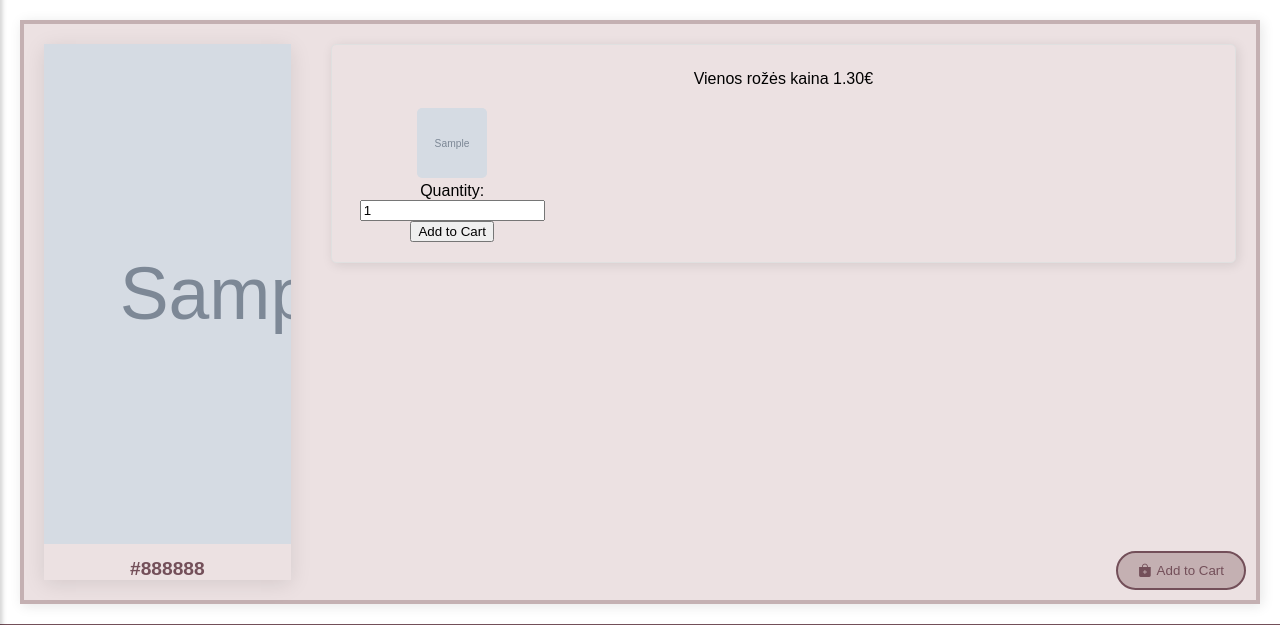
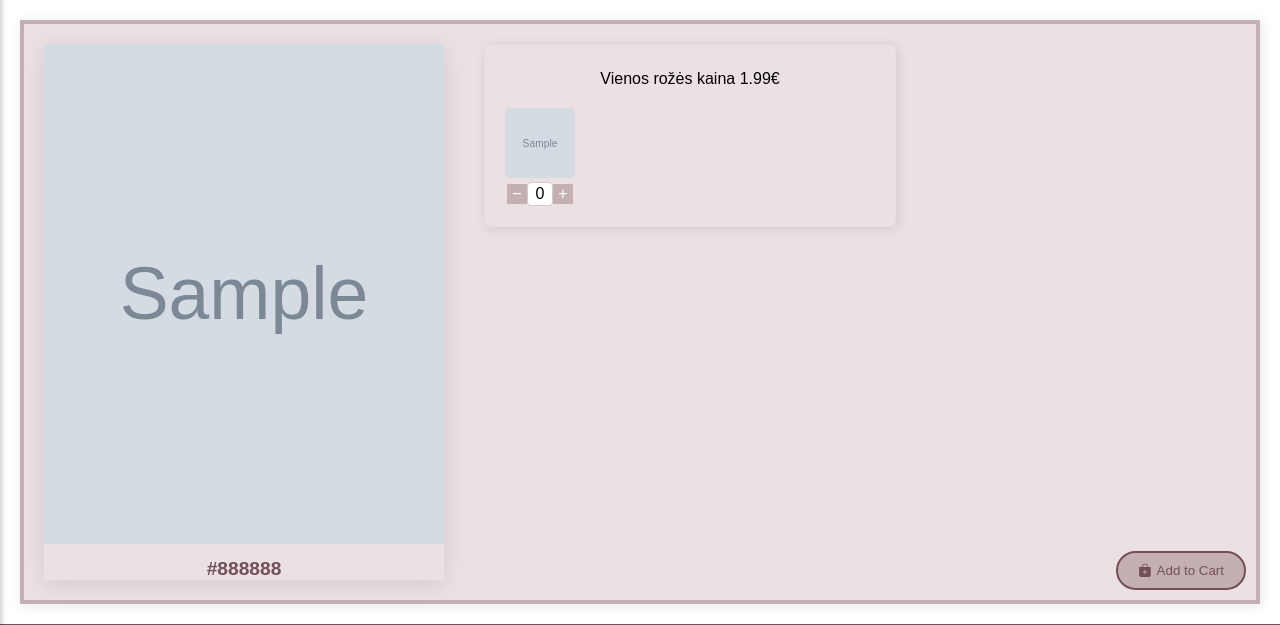
Before and after one commit to EvelinaBog/BogorShop, a Django app: page /flowers/ in a window 1280 px wide. Shown: the part 81-706 px from the top of the page. Run offline with Django 5.2, Linux system fonts and the light colour scheme; tables that the repository leaves empty hold one stand-in row (values such as "Sample post"); grey boxes marked "Sample" are stand-in pictures.

Commit message:
changes (flowers.html; cart.html; views.py)

```diff
--- a/mysite/mysite/settings.py
+++ b/mysite/mysite/settings.py
@@ -50,6 +50,10 @@
     'django.contrib.messages.middleware.MessageMiddleware',
     'django.middleware.clickjacking.XFrameOptionsMiddleware',
 ]
+SESSION_COOKIE_AGE = 1209600  # Two weeks (default)
+SESSION_EXPIRE_AT_BROWSER_CLOSE = False
+SESSION_SAVE_EVERY_REQUEST = True
+
 
 ROOT_URLCONF = 'mysite.urls'
 
--- a/mysite/shop/templates/base.html
+++ b/mysite/shop/templates/base.html
@@ -172,6 +172,39 @@
             font-size: 20px;
             z-index: 1500;
         }
+
+            .quantity-selector {
+        display: flex;
+        align-items: center;
+        justify-content: center;
+    }
+
+    .btn {
+        background-color: #C4B0B2;
+        color: white;
+        border: none;
+        padding: 10px;
+        font-size: 16px;
+        cursor: pointer;
+        width: 20px;
+        height: 20px;
+        display: flex;
+        align-items: center;
+        justify-content: center;
+    }
+
+    .btn:hover {
+        background-color: #734F59;
+    }
+
+    .quantity-input {
+        width: 20px;
+        text-align: center;
+        border: 1px solid #ccc;
+        border-radius: 4px;
+        height: 20px;
+        font-size: 16px;
+    }
     </style>
 </head>
 <body>
--- a/mysite/shop/templates/flowers.html
+++ b/mysite/shop/templates/flowers.html
@@ -8,7 +8,6 @@
         background-color: #f9f9f9;
         font-family: Arial, sans-serif;
         color: #333;
-
     }
 
     .container {
@@ -46,7 +45,6 @@
         color: #734F59;
     }
 
-
     .color-thumbnails {
         display: flex;
         justify-content: center;
@@ -82,11 +80,61 @@
     }
 
     .card-body {
+        flex-direction: column;
+        align-items: center;
+        justify-content: center;
         padding: 10px;
         background-color: #ECE1E2 !important;
         box-shadow: 0 2px 10px rgba(0, 0, 0, 0.1);
+        display: grid;
+        grid-template-columns: repeat(auto-fit, minmax(200px, 1fr)); /* Create responsive grid columns */
+        gap: 20px; /* Space between grid items */
+        justify-items: center; /* Horizontally center items */
+        align-items: center; /* Vertically center items */
+        width: 100%; /* Full width of the container */
+        padding: 20px; /* Optional padding for the grid */
     }
 
+    .input-group {
+        max-width: 120px;
+        margin: 0 auto;
+    }
+
+    .input-group-sm .form-control {
+        height: 32px;
+        font-size: 14px;
+        width: 60px;
+    }
+
+    /* Hide the arrows for input[type=number] */
+    input[type=number]::-webkit-outer-spin-button,
+    input[type=number]::-webkit-inner-spin-button {
+        -webkit-appearance: none;
+        margin: 0;
+    }
+
+    input[type=number] {
+        -moz-appearance: textfield; /* Firefox */
+    }
+
+    button[type="submit"] {
+        background-color: #734F59;
+        color: white;
+        padding: 10px 20px;
+        border: none;
+        border-radius: 5px;
+        cursor: pointer;
+    }
+
+    button[type="submit"]:hover {
+        background-color: #855832;
+    }
+
+    .btn-icon {
+        padding: 0;
+        width: 30px;
+        height: 30px;
+    }
 </style>
 
 {% block content %}
@@ -96,9 +144,29 @@
 
         thumbnails.forEach(function(thumbnail) {
             thumbnail.addEventListener('click', function() {
-                var imageUrl = this.dataset.imageUpload || this.src;  // Get the image URL
+                var imageUrl = this.dataset.imageUpload || this.src;  // Get the image URL from `image_upload` or fallback to `src`
                 var productColor = this.dataset.color;  // Get the color from the data-color attribute
                 changeImage(imageUrl, productColor);  // Pass both image URL and color
+            });
+        });
+
+        // Quantity selector logic
+        var quantitySelectors = document.querySelectorAll('.quantity-selector');
+        quantitySelectors.forEach(function(selector) {
+            var minusBtn = selector.querySelector('[data-bs-step="down"]');
+            var plusBtn = selector.querySelector('[data-bs-step="up"]');
+            var quantityInput = selector.querySelector('input');
+
+            minusBtn.addEventListener('click', function() {
+                var qty = parseInt(quantityInput.value);
+                if (qty > 0) {
+                    quantityInput.value = qty - 1;
+                }
+            });
+
+            plusBtn.addEventListener('click', function() {
+                var qty = parseInt(quantityInput.value);
+                quantityInput.value = qty + 1;
             });
         });
     });
@@ -118,8 +186,8 @@
         }
     }
 
+</script>
 
-</script>
 <div class="row mb-4">
     <div class="col-md-12">
         <div class="card-body"
@@ -137,55 +205,61 @@
                 </div>
             </div>
 
-            {% csrf_token %}
             <div class="mt-4">
-                <div class="card shadow-sm" style="background-color: #ECE1E2;">
+                <div class="card shadow-sm"
+                     style="background-color: #ECE1E2;">
                     <div class="card-body">
                         <div class="col-md-12">
                             <div class="thumbnail-container"
                                  style="text-align: center; margin-top: 5px; position: relative;">Vienos rožės kaina
-                                1.30€
+                                1.99€
                             </div>
 
+                            <!-- Form for adding products to cart -->
+                            <form id="cart-form" method="POST" action="{% url 'shop:add_to_cart_bulk' %}">
+                                {% csrf_token %}
                                 <div class="color-thumbnails"
-                                 style="display: grid; grid-template-columns: repeat(4, 1fr); gap: 20px;">
+                                     style="display: grid; grid-template-columns: repeat(4, 1fr); gap: 30px;">
                                     {% for product in flowers_data %}
                                     <div class="thumbnail-container" style="text-align: center; margin-top: 20px;">
                                         <img src="{{ product.image.url }}"
-                                         class="color-thumbnail"
-                                         data-image-upload="{% if product.image_upload %}{{ product.image_upload.url }}{% else %}{{ product.image.url }}{% endif %}"
-                                         data-color="{{ product.color }}" style="max-width: 70px; height: 70px;"
-                                         alt="{{ product.color }}">
-                                    {{ form.product }}
-                                    <form action="{% url 'shop:add_to_cart' product.id %}" method="POST">
-
-                                        {% csrf_token %}
-                                        <label for="quantity">Quantity:</label>
-                                        <input type="number" id="quantity-{{ product.id }}" name="quantity" value="1"
-                                               min="1">
-                                        <button type="submit">Add to Cart</button>
-                                    </form>
-
-
+                                             data-image-upload="{% if product.image_upload %}{{ product.image_upload.url }}{% endif %}"
+                                             alt="{{ product.color }}" class="color-thumbnail"
+                                             data-color="{{ product.color }}" style="max-width: 70px; height: 70px;">
+                                        <div class="input-group input-group-sm quantity-selector quantity-selector-sm">
+                                            <button type="button" class="btn btn-secondary btn-minus"
+                                                    data-bs-step="down">
+                                                <span>−</span>
+                                            </button>
+                                            <input type="text" id="inputQuantitySelectorSm-{{ product.id }}"
+                                                   class="form-control quantity-input"
+                                                   name="quantities[]" value="0" min="0" max="10"
+                                                   aria-live="polite" aria-label="Quantity selector">
+                                            <button type="button" class="btn btn-secondary btn-plus" data-bs-step="up">
+                                                <span>+</span>
+                                            </button>
+                                            <input type="hidden" name="products[]" value="{{ product.id }}">
+                                        </div>
                                     </div>
                                     {% endfor %}
+                                </div>
+
+                                <!-- Add to Cart button moved inside the form -->
+                                <button type="submit" class="btn-add-to-cart rounded-pill"
+                                        style="position: absolute; bottom: 10px; right: 10px;
+                                                background-color: #C4B0B2; color: #734F59;
+                                                padding: 10px 20px; border: 2px solid #734F59;
+                                                border-radius: 50px;">
+                                    <i class="bi bi-bag-plus-fill" style="margin-right: 5px; color: #734F59;"></i>Add to
+                                    Cart
+                                </button>
+                            </form>
+                        </div>
+                    </div>
                 </div>
             </div>
         </div>
     </div>
 </div>
 
-            <button type="submit" class="btn-add-to-cart rounded-pill"
-                    style="position: absolute; bottom: 10px; right: 10px;
-                                background-color: #C4B0B2; color: #734F59;
-                                padding: 10px 20px; border: 2px solid #734F59;
-                                border-radius: 50px;">
-                <i class="bi bi-bag-plus-fill" style="margin-right: 5px; color: #734F59;"></i>Add to Cart
-            </button>
-        </div>
-
-    </div>
-</div>
-
-
 {% endblock %}
--- a/mysite/shop/urls.py
+++ b/mysite/shop/urls.py
@@ -11,7 +11,7 @@
     path('decorations', views.decoration, name='decorations'),
     path('cart/', views.view_cart, name='cart'),
     path('cart/', views.view_cart, name='view_cart'),
-    path('add/<int:product_id>/', views.add_to_cart, name='add_to_cart'),
+    path('add/', views.add_to_cart_bulk, name='add_to_cart_bulk'),
     path('remove/<int:item_id>/', views.remove_from_cart, name='remove_from_cart'),
 
 ]
--- a/mysite/shop/views.py
+++ b/mysite/shop/views.py
@@ -1,8 +1,11 @@
 from django.shortcuts import render, redirect, get_object_or_404
 from django.views.decorators.cache import never_cache
 
-from .models import Order, Products, Decorations, CartItem
+from .models import Order, Products, Decorations, CartItem, Cart
 from .models import UploadedImage
+from django.utils.decorators import decorator_from_middleware
+from django.middleware.cache import CacheMiddleware
+from django.views.decorators.cache import cache_control
 
 
 def index(request):
@@ -28,6 +31,8 @@
     return render(request, template_name='index.html', context=context)
 
 
+@cache_control(no_cache=True, must_revalidate=True, no_store=True)
+@never_cache
 def flower(request):
     flowers_data = Products.objects.all()
     first_product = flowers_data.first()  # Get the first product
@@ -50,56 +55,46 @@
     return render(request, 'decorations.html', context)
 
 
-def add_to_cart(request, product_id):
-    product = get_object_or_404(Products, id=product_id)
-    qty = int(request.POST.get('quantity', 1))
+def get_or_create_cart(request):
+    if request.user.is_authenticated:
+        cart, created = Cart.objects.get_or_create(user=request.user)
+    else:
+        session_key = request.session.session_key or request.session.create()
+        cart, created = Cart.objects.get_or_create(session_key=session_key)
+    return cart
 
-    if request.user.is_authenticated:
-        # Logic for authenticated users
-        cart_item, created = CartItem.objects.get_or_create(product=product, user=request.user)
-        cart_item.qty += qty
-        cart_item.price = product.price  # Ensure price is updated from product
-        cart_item.save()
-    else:
-        # Logic for anonymous users
-        cart = request.session.get('cart', {})
-        if product_id in cart:
-            cart[product_id]['quantity'] += qty  # Increment quantity
-            cart[product_id]['price'] = str(product.price)  # Update price to reflect changes
-        else:
-            cart[product_id] = {
-                'quantity': qty,
-                'price': str(product.price)  # Store the price as a string
-            }
 
-        request.session['cart'] = cart  # Save updated cart back to session
-        request.session.modified = True  # Mark session as modified
+@cache_control(no_cache=True, must_revalidate=True, no_store=True)
+@never_cache
+def add_to_cart_bulk(request):
+    if request.method == 'POST':
+        cart = get_or_create_cart(request)
+        product_ids = request.POST.getlist('products[]')
+        quantities = request.POST.getlist('quantities[]')
+
+        for product_id, quantity in zip(product_ids, quantities):
+            product = get_object_or_404(Products, id=product_id)
+            quantity = int(quantity)
+
+            cart_item, created = CartItem.objects.get_or_create(cart=cart, product=product)
+            cart_item.quantity += quantity
+            cart_item.save()
 
     return redirect('shop:view_cart')
 
 
+@cache_control(no_cache=True, must_revalidate=True, no_store=True)
 @never_cache
 def view_cart(request):
-    cart = request.session.get('cart', {})
-    cart_items = []
-    total_price = 0
-
-    for product_id, item in cart.items():
-        product = get_object_or_404(Products, id=product_id)  # Retrieve product info
-        qty = item['quantity']
-        item_price = product.price * qty  # Calculate the total price for this item
-        total_price += item_price
-        cart_items.append({
-            'id': product_id,
-            'color': product.color,
-            'qty': qty,
-            'price': item_price
-        })
+    cart = get_or_create_cart(request)
+    cart_items = cart.items.all()
+    total_price = sum(item.product.price * item.quantity for item in cart_items)
 
     return render(request, 'cart.html', {
         'cart_items': cart_items,
-        'total_price': total_price
+        'total_price': round(total_price, 2)
     })
+
 
 
 @never_cache
@@ -119,3 +114,12 @@
         request.session.modified = True
 
     return redirect('shop:view_cart')
+
+
+def get_client_ip(request):
+    x_forwarded_for = request.META.get('HTTP_X_FORWARDED_FOR')
+    if x_forwarded_for:
+        ip = x_forwarded_for.split(',')[0]
+    else:
+        ip = request.META.get('REMOTE_ADDR')
+    return ip
```
Also changed, not shown: mysite/shop/models.py (+15 -7 lines), mysite/shop/templates/cart.html (+56 -41 lines), mysite/shop/templatetags/custom_filters.py (added, +10 -0 lines), mysite/__init__.py (added). Lines whose indentation alone changed are shown as unchanged.
